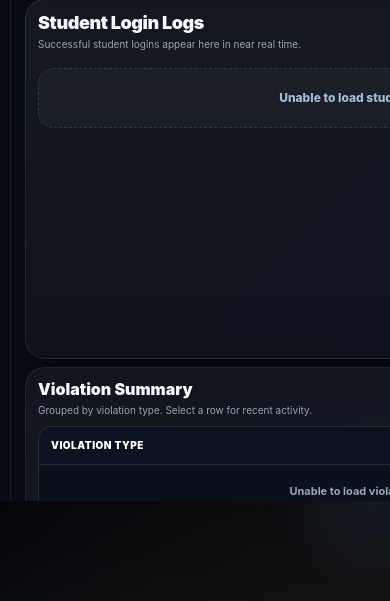
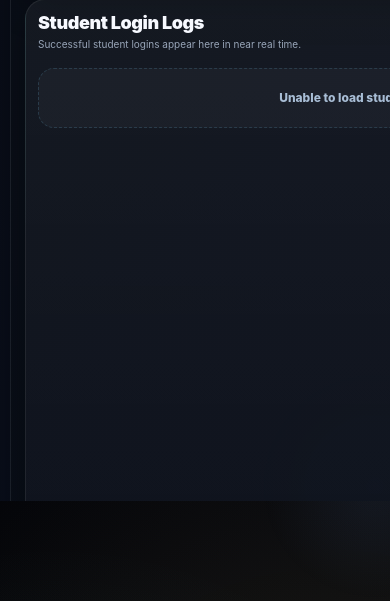
Before and after one commit to leer7358/classiface-hardened, a Flask app: template template/admin_dashboard.html in a window 390 px wide; the page is wider, and only the part inside the window is pictured. Shown: the part 2099-2700 px from the top of that part. Run offline with Flask 2, Linux system fonts and the light colour scheme; the template is opened without the code that fills it: most values are stand-ins (such as "Sample title", 1, 10 or a date in 2020); parts of the project's set-up code (start-up, migrations or seed data) failed here and were passed over; some libraries are stand-ins or nearby versions.

Commit message:
Double dashboard activity card height

```diff
--- a/template/admin_dashboard.html
+++ b/template/admin_dashboard.html
@@ -423,7 +423,7 @@
 }
 
 .dashboard-grid{
-    --dashboard-activity-row-height:clamp(300px, calc(100vh - 610px), 390px);
+    --dashboard-activity-row-height:clamp(600px, calc((100vh - 610px) * 2), 780px);
     min-height:0;
     display:grid;
     grid-template-columns:repeat(6, minmax(0, 1fr));
@@ -1104,7 +1104,7 @@
         grid-template-columns:1fr;
     }
     .dashboard-grid{
-        --dashboard-activity-row-height:360px;
+        --dashboard-activity-row-height:720px;
         grid-template-columns:1fr;
         grid-template-rows:auto auto var(--dashboard-activity-row-height) var(--dashboard-activity-row-height) var(--dashboard-activity-row-height) auto;
         grid-template-areas:
```
